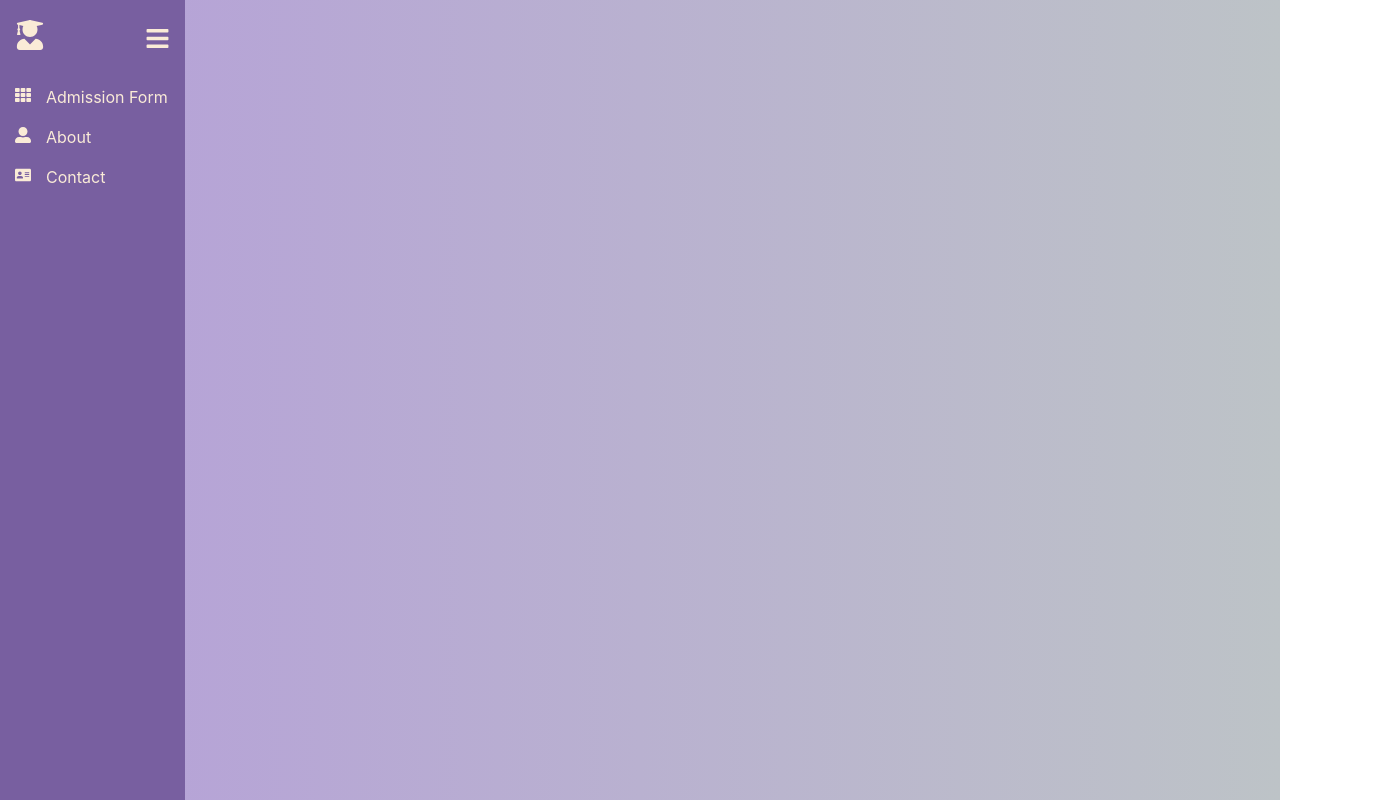
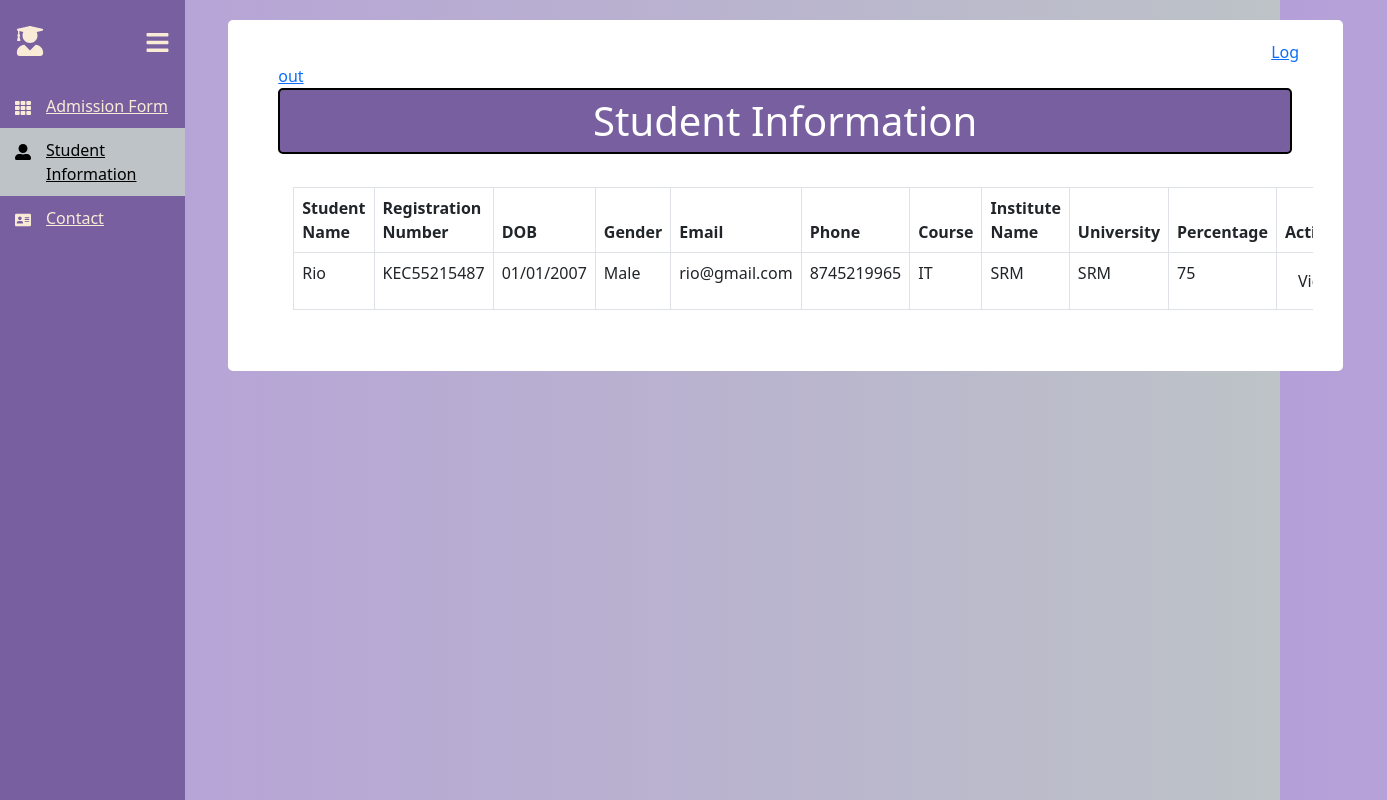
Before and after one commit to YODA-SuperKings/University-Admin, a React (Create React App) app in the folder University Admin Web/university_admin_web/: page /StudentInformation in a window 1280 px wide. Shown: the top 800 px of the page, 1387 px wide, since content can reach past the window. Built offline with nearby package versions, Linux system fonts and the light colour scheme.

Commit message:
Student Information Completed

```diff
--- a/University Admin Web/university_admin_web/src/Components/AdmissionForm.js
+++ b/University Admin Web/university_admin_web/src/Components/AdmissionForm.js
@@ -223,7 +223,7 @@ function AdmissionForm(){
                 <Link to={"/"}>Log out</Link>
                 {localStorage.removeItem("LoggedInEmail")}
             </div>
-            <div><h1 className='admission_header'>Admission Form</h1></div>
+            <div><h1 className='admission_header'>Admission Details</h1></div>
             <div className="form-admission-body">
             <div className='admission_border'>
                 <h1 style={{color: "#785fa0"}}>General Details</h1>
--- a/University Admin Web/university_admin_web/src/Components/Sidebar.js
+++ b/University Admin Web/university_admin_web/src/Components/Sidebar.js
@@ -9,8 +9,8 @@ const menuItem = [
         icon: <FaTh/>
     },
     {
-        path: "/About",
-        name: "About",
+        path: "/StudentInformation",
+        name: "Student Information",
         icon: <FaUserAlt/>
     },
     {
--- /dev/null
+++ b/University Admin Web/university_admin_web/src/Components/StudentInformation.js
@@ -0,0 +1,84 @@
+import React, {useState, useEffect} from 'react';
+import 'bootstrap/dist/css/bootstrap.min.css';
+import { useNavigate, Link } from "react-router-dom";
+import Table from 'react-bootstrap/Table';
+
+function StudentInformation(){
+    const [gridData, setGridData] = useState([]);
+    const gridVals = [{id: 1, studentName: "Rio", registrationNumber: "KEC55215487", dob: "01/01/2007", gender: "Male", email: "rio@gmail.com", phone: 8745219965, course: "IT", instituteName: "SRM", university: "SRM", percentage: 75 }]
+    const getStudentsGridData  = (e) => {
+        fetch('https://localhost:44342/api/Student/GetStudents',
+        {
+            method: 'GET',
+            withCredentials: true,
+            crossorigin: true,
+            headers: {
+            Accept: 'application/json','Content-Type': 'application/json'
+            },
+        })
+        .then((res) => res.json())
+        .then((data) => {
+            setGridData(data);
+            console.log(data);
+        })
+        .catch((error) => {
+            console.error(error);
+        });
+    }
+
+    useEffect(() => {
+        //getStudentsGridData();
+        setGridData(gridVals);
+     }, [])
+
+    return(
+        <div className="form-studentInformation">
+            <div>
+                <span style={{paddingLeft: "95%"}}></span>
+                <Link to={"/"}>Log out</Link>
+                {localStorage.removeItem("LoggedInEmail")}
+            </div>
+            <div><h1 className='studentInformation_header'>Student Information</h1></div>
+            <div className="form-studentInformation-body">
+            <Table responsive bordered hover>
+                <thead>
+                    <tr>
+                        <th>Student Name</th>
+                        <th>Registration Number</th>
+                        <th>DOB</th>
+                        <th>Gender</th>
+                        <th>Email</th>
+                        <th>Phone</th>
+                        <th>Course</th>
+                        <th>Institute Name</th>
+                        <th>University</th>
+                        <th>Percentage</th>
+                        <th>Action</th>
+                    </tr>
+                </thead>
+                <tbody>
+                    {gridData.map(d =>
+                        <tr key = {d.id}>
+                            <td>{d.studentName}</td>
+                            <td>{d.registrationNumber}</td>
+                            <td>{d.dob}</td>
+                            <td>{d.gender}</td>
+                            <td>{d.email}</td>
+                            <td>{d.phone}</td>
+                            <td>{d.course}</td>
+                            <td>{d.instituteName}</td>
+                            <td>{d.university}</td>
+                            <td>{d.percentage}</td>
+                            <td>
+                                <button type="submit" class="btn">View</button>
+                            </td>
+                        </tr>
+                    )}
+                </tbody>
+            </Table>
+            </div>
+            </div>
+    )
+}
+
+export default StudentInformation;
--- a/University Admin Web/university_admin_web/src/Styles/style.css
+++ b/University Admin Web/university_admin_web/src/Styles/style.css
@@ -264,3 +264,33 @@ main{
   width: 96% !important;
 }
 /*Admission Form - End*/
+
+/*Student Information - Start*/
+.form-studentInformation{
+  background-color: white;
+  border-radius: 5px;
+  width: 96% !important;
+  margin: 0px auto;
+  padding: 20px;
+  padding-left: 50px;
+}
+
+.form-studentInformation-body{
+  text-align: left;
+  padding: 20px 10px;
+}
+
+.form-studentInformation-body > *{
+  padding: 5px;
+}
+
+.studentInformation_header{
+  text-align: center;
+  border-radius: 5px;
+  border: solid black 2px;
+  color: white;
+  background-color: #785fa0;
+  padding: 7px 5px;
+  width: 97%;
+}
+/*Student Information - End*/
--- a/University Admin Web/university_admin_web/src/index.js
+++ b/University Admin Web/university_admin_web/src/index.js
@@ -7,9 +7,8 @@ import { BrowserRouter, Route, Routes } from "react-router-dom";
 import Registration from "./Components/Registration";
 import Sidebar from './Components/Sidebar';
 import AdmissionForm from './Components/AdmissionForm';
-import About from './Components/About';
+import StudentInformation from './Components/StudentInformation';
 import Contact from './Components/Contact';
-// import 'bootstrap/dist/css/bootstrap.min.css';
 
 const root = ReactDOM.createRoot(document.getElementById('root'));
 root.render(
@@ -21,7 +20,7 @@ root.render(
   <Sidebar>
     <Routes>
       <Route path="AdmissionForm" element={<AdmissionForm />} />
-      <Route path="About" element={<About />} />
+      <Route path="StudentInformation" element={<StudentInformation />} />
       <Route path="Contact" element={<Contact />} />
     </Routes>
   </Sidebar>
```
